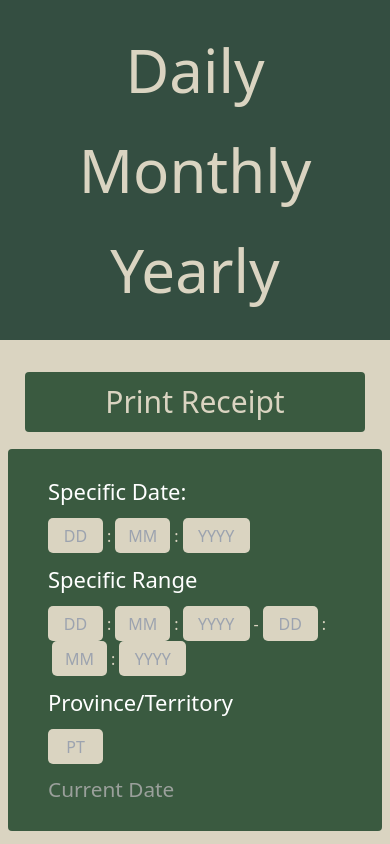
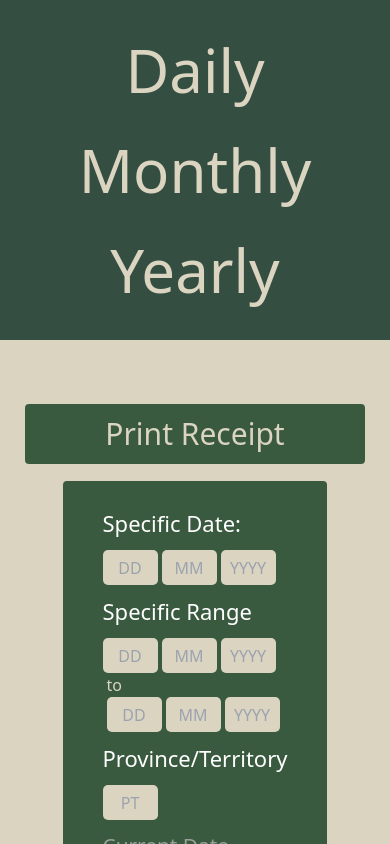
Before and after one commit to JackieLi565/Covidify, a React (Vite) app: page /Receipt in a window 390 px wide. Built offline with nearby package versions, Linux system fonts and the light colour scheme; no server answers.

Commit message:
more ui changes

```diff
--- a/src/Components/Button.jsx
+++ b/src/Components/Button.jsx
@@ -1,7 +1,7 @@
-export const Button = ({ onClick, children }) => {
+export const Button = ({ onClick, children, htmlType }) => {
   return (
     <button
-      type="button"
+      type={htmlType}
       className="bg-lightGreen text-pale text-3xl max-w-sm rounded px-20 py-3"
       onClick={onClick}
     >
--- a/src/Components/Filter.jsx
+++ b/src/Components/Filter.jsx
@@ -1,207 +1,147 @@
 import React, { useState } from "react";
-import checkValidDate, { checkMatch } from "../utils/checkLogic";
+import { useSearchParams } from "react-router-dom";
 import { getDate } from "../utils/calcAverage";
 import "../styles/filter.css";
 import { Button } from "./Button";
 
-function Filter({ specific, range }) {
-  //first group && after
-  const [day, setDay] = useState("");
-  const [month, setMonth] = useState("");
-  const [year, setYear] = useState("");
+const formatDate = (day, month, year) => {
+  return `${year}-${month}-${day}`;
+};
 
-  //second group && before
-  const [eDay, setEDay] = useState("");
-  const [eMonth, setEMonth] = useState("");
-  const [eYear, setEYear] = useState("");
+function Filter() {
+  const [__, setSearchParams] = useSearchParams();
+  const [firstGroup, setFirstGroup] = useState(false);
+  const [secondGroup, setSecondGroup] = useState(false);
 
-  const [pt, setPT] = useState("");
+  const inputs = [
+    { placeholder: "DD", name: "day" },
+    { placeholder: "MM", name: "month" },
+    { placeholder: "YYYY", name: "year" },
+  ];
+  const startRange = [
+    { placeholder: "DD", name: "eDay" },
+    { placeholder: "MM", name: "sMonth" },
+    { placeholder: "YYYY", name: "sYear" },
+  ];
+  const endRange = [
+    { placeholder: "DD", name: "eDay" },
+    { placeholder: "MM", name: "eMonth" },
+    { placeholder: "YYYY", name: "eYear" },
+  ];
 
-  const comboSpecific = `${year}-${month}-${day}`;
-  const comboRange = `${eYear}-${eMonth}-${eDay}`;
+  const onFinish = (e) => {
+    e.preventDefault();
 
-  const [inputValues, setInputValues] = useState(Array(9).fill(""));
-  const [firstGroupDisabled, setFirstGroupDisabled] = useState(false);
-  const [secondGroupDisabled, setSecondGroupDisabled] = useState(false);
+    const formdata = new FormData(e.target);
+    const pt = formdata.get("pt");
+    if (!firstGroup && secondGroup && pt) {
+      const [day, month, year] = inputs.map(({ name }) => formdata.get(name));
+      setSearchParams({
+        date: formatDate(day, month, year),
+        pt,
+      });
+    } else if (!secondGroup && firstGroup && pt) {
+      const [sDay, sMonth, sYear] = startRange.map(({ name }) =>
+        formdata.get(name)
+      );
+      const [eDay, eMonth, eYear] = endRange.map(({ name }) =>
+        formdata.get(name)
+      );
 
-  function handleParentInfo() {
-    if (
-      secondGroupDisabled &&
-      checkValidDate(comboSpecific) &&
-      checkMatch(pt.toUpperCase())
-    ) {
-      specific(pt, comboSpecific);
-    } else if (
-      firstGroupDisabled &&
-      checkValidDate(comboRange) &&
-      checkValidDate(comboSpecific) &&
-      checkMatch(pt.toUpperCase())
-    ) {
-      range(comboRange, comboSpecific, pt);
+      setSearchParams({
+        start: formatDate(sDay, sMonth, sYear),
+        end: formatDate(eDay, eMonth, eYear),
+        pt,
+      });
     } else {
-      alert(
-        "Error: Please provide the correct date in the following format Day : Month : Year with leading zero if needed"
-      );
+      alert("error");
     }
-  }
-
-  function handleSolo() {
-    specific("ON", getDate());
-  }
-
-  //super jank solution
-  function disableBox(index, value) {
-    const newInputValues = [...inputValues];
-    newInputValues[index] = value;
-    setInputValues(newInputValues);
-    switch (index) {
-      case 0:
-        setDay(value);
-        break;
-      case 1:
-        setMonth(value);
-        break;
-      case 2:
-        setYear(value);
-        break;
-      case 3:
-        setEDay(value);
-        break;
-      case 4:
-        setEMonth(value);
-        break;
-      case 5:
-        setEYear(value);
-        break;
-      case 6:
-        setDay(value);
-        break;
-      case 7:
-        setMonth(value);
-        break;
-      case 8:
-        setYear(value);
-        break;
-    }
-
-    if (index < 3) {
-      // Check if all three of the first input buttons are empty
-      const allFirstGroupInputsEmpty = newInputValues
-        .slice(0, 3)
-        .every((val) => val === "");
-      setSecondGroupDisabled(!allFirstGroupInputsEmpty);
-      setFirstGroupDisabled(false);
-    } else {
-      // Check if any of the last six input buttons have text
-      const anySecondGroupInputHasText = newInputValues
-        .slice(3)
-        .some((val) => val !== "");
-      setFirstGroupDisabled(anySecondGroupInputHasText);
-      setSecondGroupDisabled(false);
-    }
-  }
+  };
 
   return (
-    <form className="flex flex-col gap-2 items-center">
-      <Button onClick={handleParentInfo}>Print Receipt</Button>
+    <form onSubmit={onFinish} className="flex flex-col gap-2 items-center">
+      <Button htmlType="submit">Print Receipt</Button>
       <div className="border-b border-darkGreen max-w-md m-auto"></div>
-      <div className="bg-lightGreen rounded max-w-lg m-auto px-10 py-4">
+      <div className="bg-lightGreen rounded max-w-xl m-auto px-10 py-4">
         <p className="filter-subtitle">Specific Date:</p>
         <div className="text-pale space-x-1">
+          <div className="space-x-1">
+            {inputs.map(({ name, placeholder }) => {
+              return (
                 <input
+                  key={name}
+                  name={name}
                   className="twoLetter text-darkGreen"
-            placeholder="DD"
+                  placeholder={placeholder}
                   type="text"
-            value={inputValues[0]}
-            onChange={(e) => disableBox(0, e.target.value)}
-            disabled={firstGroupDisabled}
+                  onChange={(e) =>
+                    e.target.value
+                      ? setSecondGroup(true)
+                      : setSecondGroup(false)
+                  }
+                  disabled={firstGroup}
                 />
-          <span>:</span>
-          <input
-            className="twoLetter text-darkGreen"
-            placeholder="MM"
-            type="text"
-            value={inputValues[1]}
-            onChange={(e) => disableBox(1, e.target.value)}
-            disabled={firstGroupDisabled}
-          />
-          <span>:</span>
-          <input
-            className="fourLetter text-darkGreen"
-            placeholder="YYYY"
-            type="text"
-            value={inputValues[2]}
-            onChange={(e) => disableBox(2, e.target.value)}
-            disabled={firstGroupDisabled}
-          />
+              );
+            })}
+          </div>
         </div>
         <p className="filter-subtitle">Specific Range</p>
-        <div className="space-x-1 text-pale">
+        <div className="space-x-1 text-pale flex flex-col md:flex-row md:items-center">
+          <div className="space-x-1">
+            {startRange.map(({ name, placeholder }) => {
+              return (
                 <input
+                  key={name}
+                  name={name}
                   className="twoLetter text-darkGreen"
-            placeholder="DD"
+                  placeholder={placeholder}
                   type="text"
-            value={inputValues[3]}
-            onChange={(e) => disableBox(3, e.target.value)}
-            disabled={secondGroupDisabled}
+                  onChange={(e) =>
+                    e.target.value ? setFirstGroup(true) : setFirstGroup(false)
+                  }
+                  disabled={secondGroup}
                 />
-          <span>:</span>
+              );
+            })}
+          </div>
+          <span>to</span>
+          <div className="space-x-1">
+            {endRange.map(({ name, placeholder }) => {
+              return (
                 <input
+                  key={name}
+                  name={name}
                   className="twoLetter text-darkGreen"
-            placeholder="MM"
+                  placeholder={placeholder}
                   type="text"
-            value={inputValues[4]}
-            onChange={(e) => disableBox(4, e.target.value)}
-            disabled={secondGroupDisabled}
+                  onChange={(e) =>
+                    e.target.value ? setFirstGroup(true) : setFirstGroup(false)
+                  }
+                  disabled={secondGroup}
                 />
-          <span>:</span>
-          <input
-            className="fourLetter text-darkGreen"
-            placeholder="YYYY"
-            type="text"
-            value={inputValues[5]}
-            onChange={(e) => disableBox(5, e.target.value)}
-            disabled={secondGroupDisabled}
-          />
-          <span>-</span>
-          <input
-            className="twoLetter text-darkGreen"
-            placeholder="DD"
-            type="text"
-            value={inputValues[6]}
-            onChange={(e) => disableBox(6, e.target.value)}
-            disabled={secondGroupDisabled}
-          />
-          <span>:</span>
-          <input
-            className="twoLetter text-darkGreen"
-            placeholder="MM"
-            type="text"
-            value={inputValues[7]}
-            onChange={(e) => disableBox(7, e.target.value)}
-            disabled={secondGroupDisabled}
-          />
-          <span>:</span>
-          <input
-            className="fourLetter text-darkGreen"
-            placeholder="YYYY"
-            type="text"
-            value={inputValues[8]}
-            onChange={(e) => disableBox(8, e.target.value)}
-            disabled={secondGroupDisabled}
-          />
+              );
+            })}
+          </div>
         </div>
         <p className="filter-subtitle">Province/Territory</p>
         <div className="input-container">
           <input
             className="twoLetter text-darkGreen"
+            name="pt"
             placeholder="PT"
             type="text"
-            value={pt}
-            onChange={(e) => setPT(e.target.value)}
           />
         </div>
-        <button type="button" className="currentDate" onClick={handleSolo}>
+        <button
+          type="button"
+          className="currentDate"
+          onClick={() =>
+            setSearchParams({
+              pt: "ON",
+              date: getDate(),
+            })
+          }
+        >
           Current Date
         </button>
       </div>
--- a/src/Pages/Home.jsx
+++ b/src/Pages/Home.jsx
@@ -1,125 +1,90 @@
 import React, { useEffect, useState } from "react";
 import "../styles/App.css";
-import axios from "axios";
 import Receipt from "../Components/Receipt";
 import Filter from "../Components/Filter";
-import calcDMYavg, {
-  formatRange,
-  formatCustom,
-  getDateDiff,
-} from "../utils/calcAverage";
+import { useSearchParams } from "react-router-dom";
+import { getDate } from "../utils/calcAverage";
 import ReceiptHistory from "../Components/ReceiptHistory";
+function Home() {
+  const [searchParams, setSearchParams] = useSearchParams();
+  const [receiptHistory, setReceiptHistory] = useState([]);
+  const [url, setUrl] = useState("");
+  const [submit, setSubmit] = useState(false);
 
-function Home() {
-  const [totalData, setTotalData] = useState({});
-  const [currentReceipt, setCurrentReceipt] = useState({});
-  const [submit, setSubmit] = useState(false); //toggle receipt
-  const [receiptHistory, setReceiptHistory] = useState([]);
+  useEffect(() => {
+    const pt = searchParams.get("pt");
 
-  function setSpecificDate(pt, date) {
-    const dateAPI = `https://api.opencovid.ca/summary?geo=pt&loc=${pt}&date=${date}&fill=true&version=true&pt_names=short&hr_names=hruid&fmt=json`;
-    axios
-      .get(dateAPI)
-      .then((object) => {
-        setCurrentReceipt(formatCustom(object.data.data[0]));
-        setSubmit(true);
-      })
-      .catch((error) => {
-        console.log(error);
-      });
-    handleReceiptHistory({ id: 1, pt: pt, date: [date] });
-  }
+    if (searchParams.get("date") && pt) {
+      const url = `https://api.opencovid.ca/summary?geo=pt&loc=${pt}&date=${searchParams.get(
+        "date"
+      )}&fill=true&version=true&pt_names=short&hr_names=hruid&fmt=json`;
+      setUrl(url);
+      setSubmit(true);
+      setReceiptHistory((prev) => [
+        ...prev,
+        {
+          date: searchParams.get("date"),
+          pt,
+        },
+      ]);
+    } else if (searchParams.get("start") && searchParams.get("end") && pt) {
+      const url = `https://api.opencovid.ca/summary?geo=pt&loc=${pt}&after=${searchParams.get(
+        "start"
+      )}&before=${searchParams.get(
+        "end"
+      )}&fill=true&version=true&pt_names=short&hr_names=hruid&fmt=json`;
+      setUrl(url);
+      setSubmit(true);
+      setReceiptHistory((prev) => [
+        ...prev,
+        {
+          start: searchParams.get("start"),
+          end: searchParams.get("end"),
+          pt,
+        },
+      ]);
+    } else if (searchParams.get("dmy")) {
+      const url = `https://api.opencovid.ca/summary?geo=pt&loc=ON&date=${getDate()}&fill=true&version=true&pt_names=short&hr_names=hruid&fmt=json`;
+      setUrl(url);
+      setSubmit(true);
+    } else {
+      setSubmit(false);
+    }
+  }, [searchParams]);
 
-  function setRangeDate(after, before, pt) {
-    const rangeAPI = `https://api.opencovid.ca/summary?geo=pt&loc=${pt}&after=${after}&before=${before}&fill=true&version=true&pt_names=short&hr_names=hruid&fmt=json`;
-    axios
-      .get(rangeAPI)
-      .then((object) => {
-        setCurrentReceipt(formatRange(object.data.data));
-        setSubmit(true);
-      })
-      .catch((error) => {
-        console.log(error);
-      });
-    handleReceiptHistory({ id: 2, pt: pt, date: [after, before] });
-  }
-
-  function handleReceiptHistory(object) {
-    setReceiptHistory((prev) => {
-      const current = prev;
-      if (prev.length > 4) {
-        current.pop();
-        return [object, ...current];
-      } else {
-        return [object, ...prev];
-      }
-    });
-  }
-
-  function statusHandle(choice) {
-    switch (choice) {
-      case "day":
-        setCurrentReceipt(calcDMYavg(totalData, getDateDiff()));
-        break;
-      case "month":
-        setCurrentReceipt(calcDMYavg(totalData, getDateDiff() / 30.417));
-        break;
-      case "year":
-        setCurrentReceipt(calcDMYavg(totalData, getDateDiff() / 365));
-        break;
-      default:
-        break;
-    }
-    setSubmit(true);
-  }
-  useEffect(() => {
-    let totalData = `https://api.opencovid.ca/summary?geo=pt&loc=ON&date=2023-02-19&fill=true&version=true&pt_names=short&hr_names=hruid&fmt=json`;
-    axios
-      .get(totalData)
-      .then((object) => {
-        setTotalData(object.data.data[0]);
-      })
-      .catch((error) => {
-        console.log("Error");
-      });
-  }, []);
   return (
-    <div className="flex flex-col lg:flex-row h-full overflow-x-hidden">
+    <div className="flex flex-col md:flex-row h-full overflow-y-auto md:overflow-y-hidden">
       <div className="flex justify-center items-center w-full lg:w-[58%] bg-darkGreen py-10">
         <div className="flex flex-col gap-10">
           <button
             className="text-pale text-6xl md:text-[170px] font-medium hover:-translate-y-5 transition-all duration-300"
-            onClick={() => statusHandle("day")}
+            onClick={() => setSearchParams({ dmy: "day" })}
           >
             Daily
           </button>
           <button
             className="text-pale text-6xl md:text-[170px] font-medium hover:-translate-y-5 transition-all duration-300"
-            onClick={() => statusHandle("month")}
+            onClick={() => setSearchParams({ dmy: "month" })}
           >
             Monthly
           </button>
           <button
             className="text-pale text-6xl md:text-[170px] font-medium hover:-translate-y-5 transition-all duration-300"
-            onClick={() => statusHandle("year")}
+            onClick={() => setSearchParams({ dmy: "year" })}
           >
             Yearly
           </button>
         </div>
       </div>
 
-      <div className="py-8 px-2 space-y-5 bg-pale w-full lg:w-[42%] overflow-y-auto">
+      <div className="px-2 py-16 md:py-4 space-y-5 bg-pale w-full lg:w-[42%] md:overflow-y-auto">
         {submit ? (
-          <Receipt child={currentReceipt} tog={setSubmit} />
+          <Receipt url={url} handleReset={setSubmit} />
         ) : (
-          <Filter range={setRangeDate} specific={setSpecificDate} />
-        )}
-        {!submit && (
-          <ReceiptHistory
-            receipts={receiptHistory}
-            range={setRangeDate}
-            specific={setSpecificDate}
-          />
+          <>
+            <Filter />
+            <ReceiptHistory history={receiptHistory} />
+          </>
         )}
       </div>
     </div>
```
Also changed, not shown: src/Components/HorizontalDiv.jsx (deleted, +0 -14 lines), src/Components/Receipt.jsx (+52 -4 lines), src/Components/ReceiptData.jsx (+14 -14 lines), src/Components/ReceiptHistory.jsx (+18 -18 lines), src/Components/oldReceipt.jsx (deleted, +0 -14 lines), src/hooks/useFetch.jsx (added, +38 -0 lines), src/assets/mask.png (added). Lines whose indentation alone changed are shown as unchanged.
